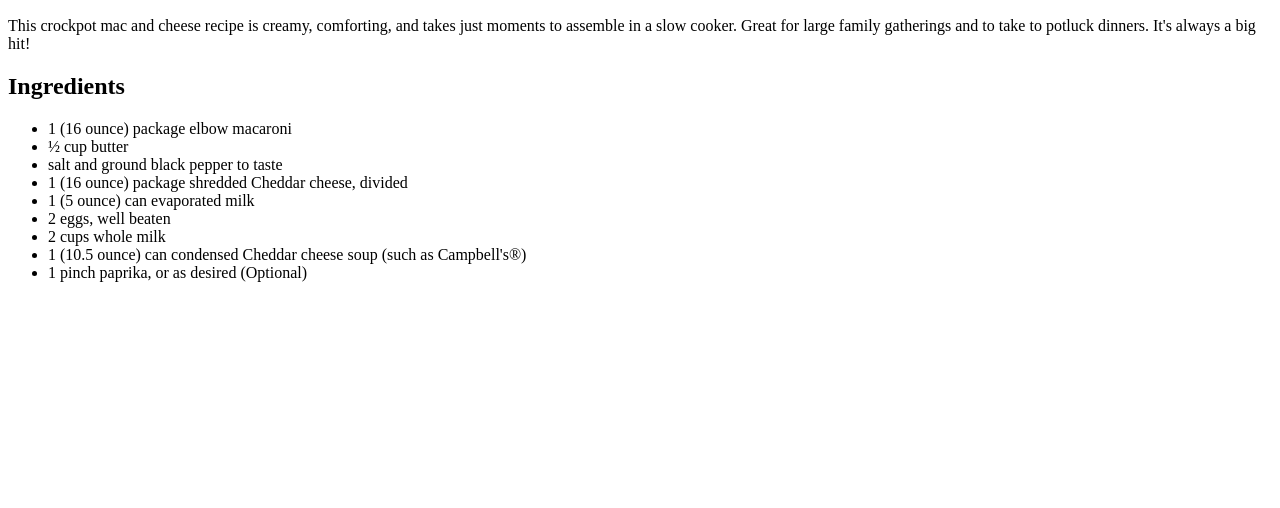
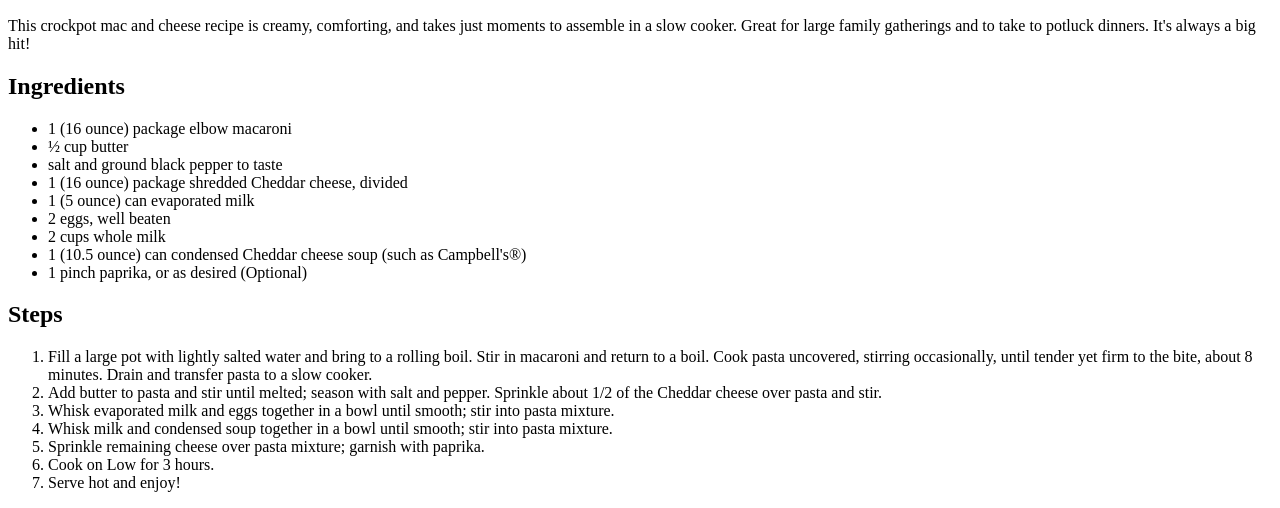
Before and after one commit to amjwarburg/odin-recipes, a plain HTML site: page recipes/mac-and-cheese.html in a window 1280 px wide. Shown: the part 434-942 px from the top of the page. Before the commit the page ends 800 px from the top, so only its background shows below. Drawn offline with Linux system fonts and the light colour scheme.

Commit message:
Add instructions to mac-and-cheese
This adds the actual process to the Mac and Cheese page under a heading called "Steps". The process is added in an ordered list so that the steps are numbered.

```diff
--- a/recipes/mac-and-cheese.html
+++ b/recipes/mac-and-cheese.html
@@ -22,5 +22,19 @@
     <li>1 (10.5 ounce) can condensed Cheddar cheese soup (such as Campbell's®)</li>
     <li>1 pinch paprika, or as desired (Optional)</li>
   </ul>
+  <h2>Steps</h2>
+  <ol>
+    <li>Fill a large pot with lightly salted water and bring to a rolling boil. Stir in macaroni and return to a boil. Cook pasta uncovered, stirring occasionally, until tender yet firm to the bite, about 8 minutes. Drain and transfer pasta to a slow cooker.</li>
+    <li>Add butter to pasta and stir until melted; season with salt and pepper. Sprinkle about 1/2 of the Cheddar cheese over pasta and stir.</li>
+    <li>Whisk evaporated milk and eggs together in a bowl until smooth; stir into pasta mixture.
+    </li>
+    <li>Whisk milk and condensed soup together in a bowl until smooth; stir into pasta mixture.
+    </li>
+    <li>Sprinkle remaining cheese over pasta mixture; garnish with paprika.
+    </li>
+    <li>Cook on Low for 3 hours.</li>
+    <li>Serve hot and enjoy!
+    </li>
+  </ol>
 </body>
 </html>
```
